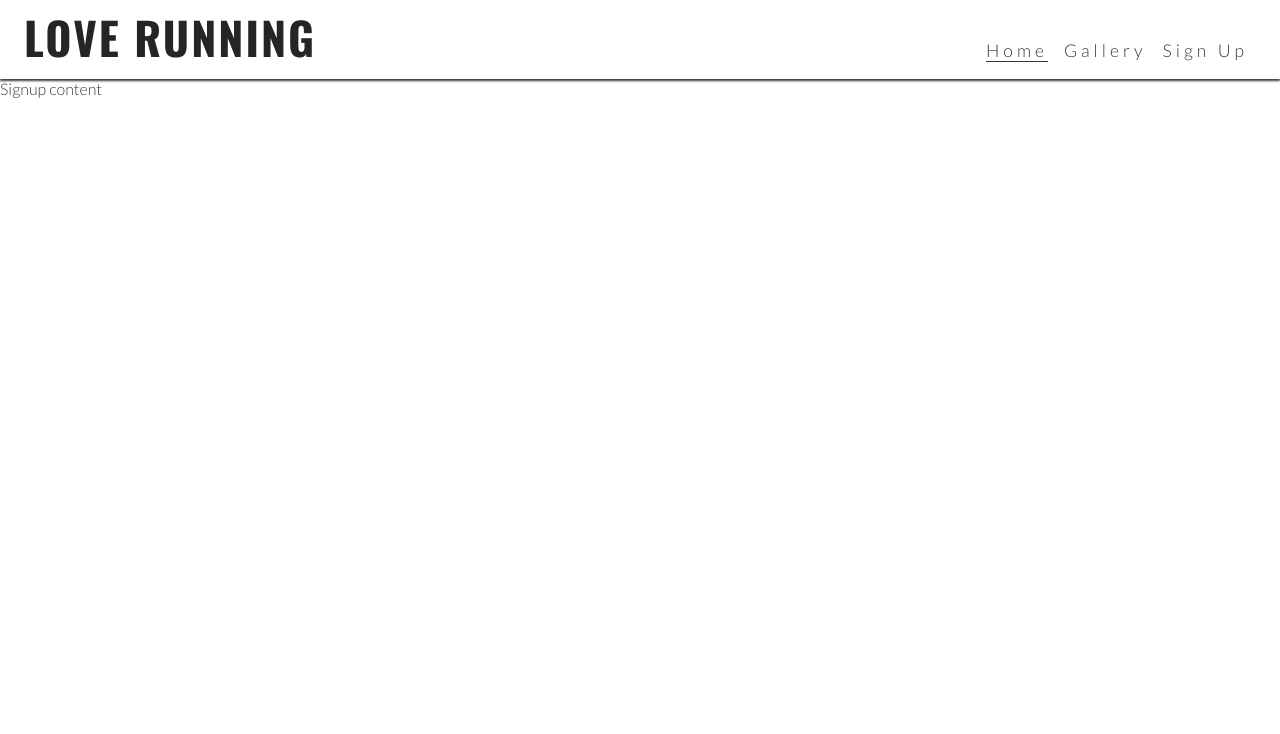
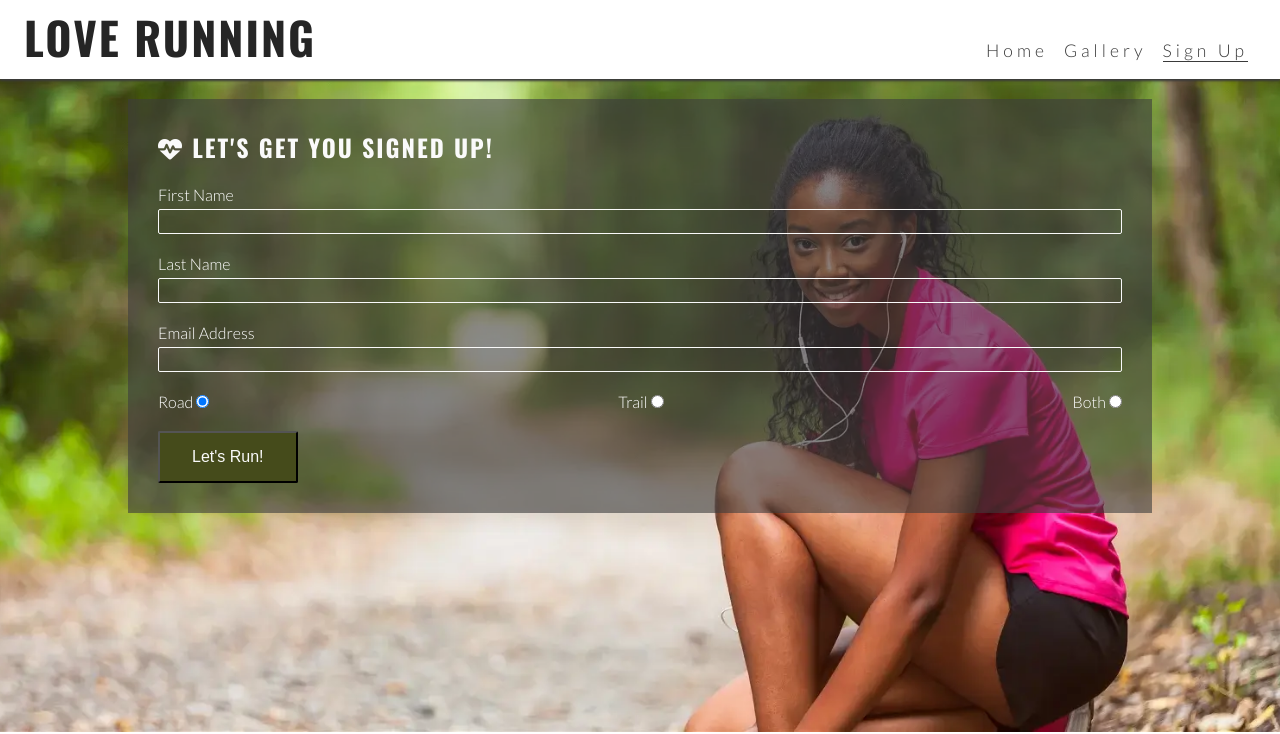
Before and after one commit to Vivian5pdev/love-running, a plain HTML site: page signup.html in a window 1280 px wide. Shown: the top 734 px of the page. Drawn offline with nearby package versions, Linux system fonts and the light colour scheme.

Commit message:
added and styled signup page with basic styles

```diff
--- a/assets/css/style.css
+++ b/assets/css/style.css
@@ -203,6 +203,64 @@ main {
     line-height: 0;
 }
 
+
+/* Main content */
+main {
+    /* Enlarge main element to push footer down*/
+    flex: 1 0 auto;
+    /* Add margin at the top to prevent content from being covered by the header */
+    margin-top: 47px;
+    /* Enable flex properties for child elements */
+    display: flex;
+    flex-direction: column;
+}
+
+/* Form */
+#signup {
+    background-image: url("../images/signup-image.webp");
+    background-size: cover;
+    background-position: 75%;
+    padding: 20px 10% 0 10%;
+    flex-grow: 1;
+}
+
+#signup-form {
+    color: #ffffff;
+    background-color: rgba(60, 60, 60, 0.6);
+    padding: 30px;
+}
+
+#signup-form>h2 {
+    color: #fafafa;
+    margin-bottom: 20px;
+}
+
+.text-input {
+    background: transparent;
+    color: #fafafa;
+    width: 100%;
+    height: 25px;
+    margin: 5px 0 20px 0;
+    border: 1px solid #fafafa;
+    border-radius: 2px;
+    padding: 0 5px;
+}
+
+.radio-buttons {
+    width: 100%;
+    display: flex;
+    justify-content: space-between;
+}
+
+.join-button {
+    margin-top: 20px;
+    border-radius: 2px;
+    padding: 15px 32px;
+    font-size: 100%;
+    background-color: #454b1b;
+    color: #fafafa;
+}
+
 /* Footer */
 #social-networks {
     text-align: center;
--- a/signup.html
+++ b/signup.html
@@ -31,15 +31,45 @@
         </label>
         <nav>
             <ul id="menu">
-                <li><a href="index.html" class="active">Home</a></li>
+                <li><a href="index.html">Home</a></li>
                 <li><a href="gallery.html">Gallery</a></li>
-                <li><a href="signup.html">Sign Up</a></li>
+                <li><a href="signup.html" class="active">Sign Up</a></li>
             </ul>
         </nav>
     </header>
 
     <!-- Main content -->
-    <main>Signup content</main>
+    <main>
+        <section id="signup">
+            <form id="signup-form" method="POST" action="https://formdump.codeinstitute.net">
+                <h2><i class="fa-solid fa-heartbeat"></i> Let's get you signed up!</h2>
+                <label for="first-name">First Name</label>
+                <input type="text" name="first_name" id="first-name" class="text-input" required>
+                <br>
+                <label for="last-name">Last Name</label>
+                <input type="text" name="last_name" id="last-name" class="text-input" required>
+                <br>
+                <label for="email-address">Email Address</label>
+                <input type="email" name="email_address" id="email-address" class="text-input" required>
+                <br>
+                <div class="radio-buttons">
+                    <div>
+                        <label for="road">Road</label>
+                        <input type="radio" name="running_preference" id="road" value="road" required checked>
+                    </div>
+                    <div>
+                        <label for="trail">Trail</label>
+                        <input type="radio" name="running_preference" id="trail" value="trail" required>
+                    </div>
+                    <div>
+                        <label for="both">Both</label>
+                        <input type="radio" name="running_preference" id="both" value="both" required>
+                    </div>
+                </div>
+                <button type="submit" class="join-button">Let's Run!</button>
+            </form>
+        </section>
+    </main>
 
     <!-- Footer -->
     <footer>
@@ -68,8 +98,7 @@
     </footer>
 
     <!-- Font Awesome kit -->
-
-    <script src="https://kit.fontawesome.com/57d0d024c1.js" crossorigin="anonymous"></script>
+    <script src="https://kit.fontawesome.com/3b20d96fa9.js" crossorigin="anonymous"></script>
 </body>
 
 </html>
```
Also changed, not shown: assets/images/signup-image.webp (added).
